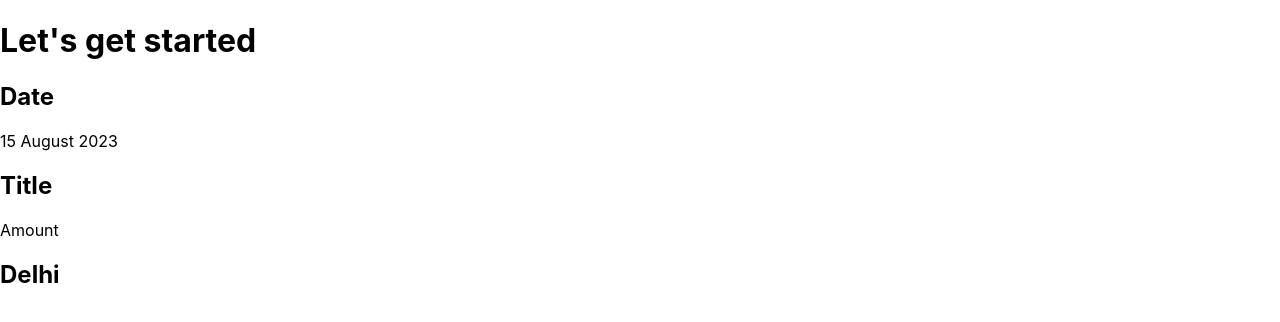
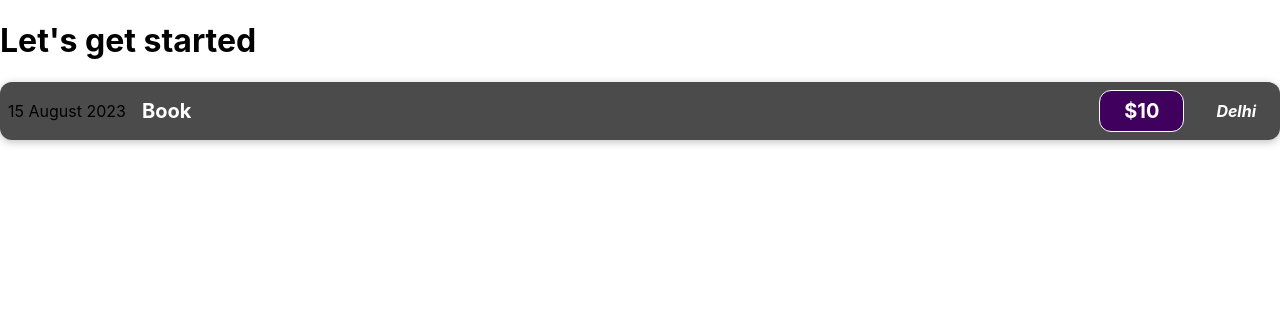
Before and after one commit to vishnu-mukati/Learning-React, a React (Create React App) app: page / in a window 1280 px wide. Shown: the top 322 px of the page. Built offline with nearby package versions, Linux system fonts and the light colour scheme.

Commit message:
impliment styling to the component and import css to the component

```diff
--- /dev/null
+++ b/src/components/ExpenseITem.css
@@ -0,0 +1,62 @@
+.expense-item {
+    display: flex;
+    justify-content: space-between;
+    align-items: center;
+    box-shadow: 0 2px 8px rgba(0, 0, 0, 0.25);
+    padding: 0.5rem;
+    margin: 1rem 0;
+    border-radius: 12px;
+    background-color: #4b4b4b;
+  }
+
+  .expense-item__location {
+    margin-left: 1rem;
+    color: yellow;
+    font-style: italic;
+  }
+
+  .expense-item__description {
+    display: flex;
+    flex-direction: column;
+    gap: 1rem;
+    align-items: flex-end;
+    flex-flow: column-reverse;
+    justify-content: flex-start;
+    flex: 1;
+  }
+
+  .expense-item h2 {
+    color: #3a3a3a;
+    font-size: 1rem;
+    flex: 1;
+    margin: 0 1rem;
+    color: white;
+  }
+
+  .expense-item__price {
+    font-size: 1rem;
+    font-weight: bold;
+    color: white;
+    background-color: #40005d;
+    border: 1px solid white;
+    padding: 0.5rem;
+    border-radius: 12px;
+  }
+
+  @media (min-width: 580px) {
+    .expense-item__description {
+      flex-direction: row;
+      align-items: center;
+      justify-content: flex-start;
+      flex: 1;
+    }
+
+    .expense-item__description h2 {
+      font-size: 1.25rem;
+    }
+
+    .expense-item__price {
+      font-size: 1.25rem;
+      padding: 0.5rem 1.5rem;
+    }
+  }
--- a/src/components/ExpenseItem.js
+++ b/src/components/ExpenseItem.js
@@ -1,15 +1,16 @@
+import "./ExpenseITem.css"
+
 function ExpenseItem(){
     return (
-        <div>
+        <div className ="expense-item">
             <div>
-                <h2>Date</h2>
                 <div>15 August 2023</div>
             </div>
-            <div>
-                <h2>Title</h2>
-                <div>Amount</div>
+            <div className ="expense-item__description">
+                <h2>Book</h2>
+                <div className ="expense-item__price">$10</div>
             </div>
-            <div>
+            <div className = "expense-item__location">
                 <h2>Delhi</h2>
             </div>
         </div>
```
